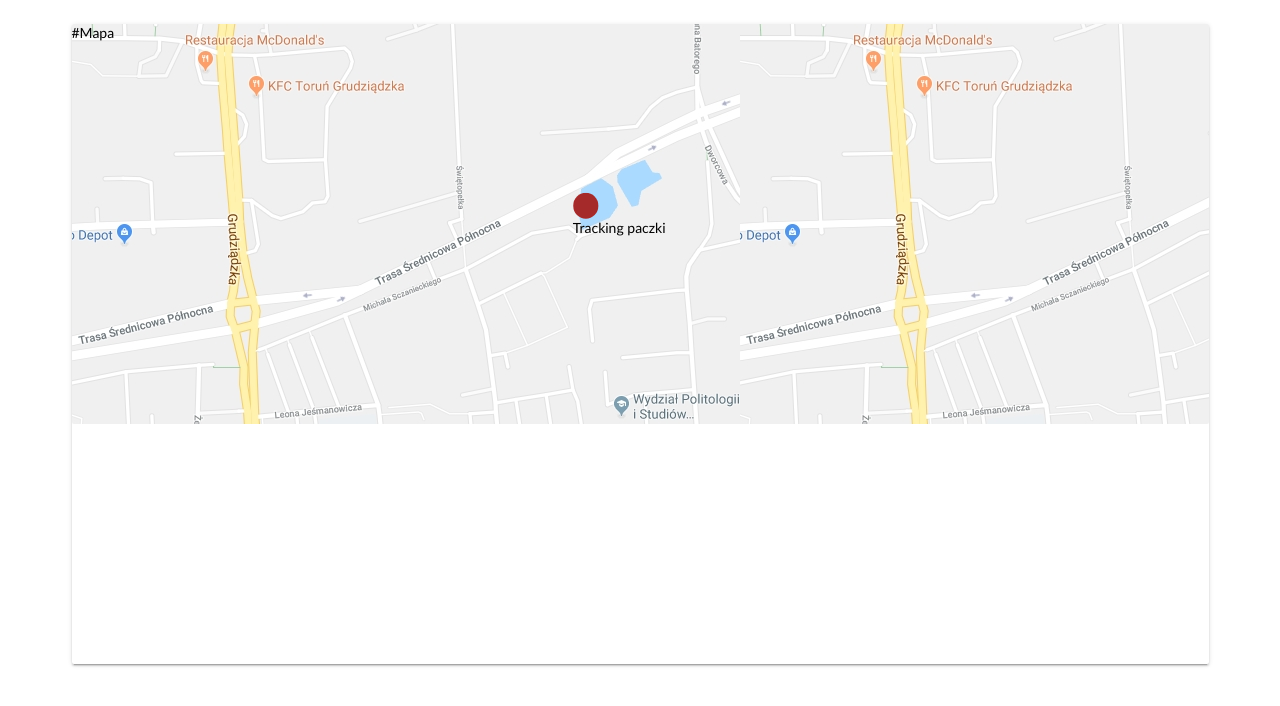
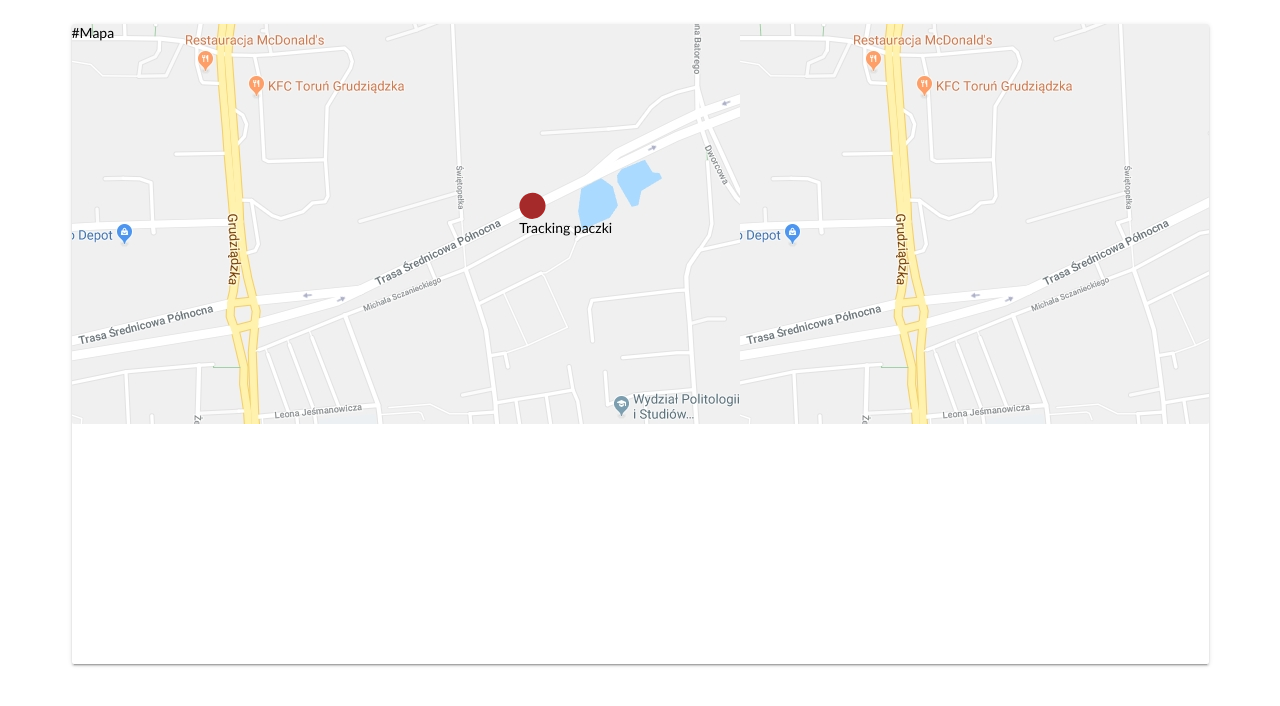
Before and after one commit to macwlu97/tor_Pyton, a Vue app: page /tracking in a window 1280 px wide. In both pictures the pointer is over the element "Tracking paczki". Shown: the top 706 px of the page. Built offline with nearby package versions, Linux system fonts and the light colour scheme.

Commit message:
added tracking view

```diff
--- a/src/views/Tracking.vue
+++ b/src/views/Tracking.vue
@@ -1,16 +1,10 @@
 <template>
 <div>
   <v-container grid-list-md>
-
     <v-card class="white">
-
-          <!-- <div class="map">
-            <div class="tracking">
-              </div>
-            </div> -->
       <div id="outerspace">
         <div class="kurier">
-<div><!-- rocket --></div>
+          <div></div>
           Tracking paczki
         </div>#Mapa
       </div>
@@ -44,6 +38,7 @@ export default {
     -moz-transition: 3s ease-in;
     -o-transition: 3s ease-in;
     transition: 3s ease-in;
+
   }
   div.kurier div {
     width: 2vw;
@@ -55,17 +50,18 @@ export default {
     -moz-transition: 2s ease-in-out;
     -o-transition: 2s ease-in-out;
     transition: 2s ease-in-out;
+
   }
 
   /* hover final state */
   #outerspace:hover div.kurier {
-    -webkit-transform: translate(540px,-200px);
-    -moz-transform: translate(540px,-200px);
-    -o-transform: translate(540px,-200px);
-    -ms-transform: translate(540px,-200px);
-    transform: translate(540px,-200px);
+    -webkit-transform: translate(480px,-200px);
+    -moz-transform: translate(480px,-200px);
+    -o-transform: translate(480px,-200px);
+    -ms-transform: translate(480px,-200px);
+    transform: translate(480px,-200px);
   }
-  #outerspace:hover div.rocket div {
+  #outerspace:hover div.kurier div {
     -webkit-transform: rotate(70deg);
     -moz-transform: rotate(70deg);
     -o-transform: rotate(70deg);
```
Lines whose indentation alone changed are shown as unchanged.
